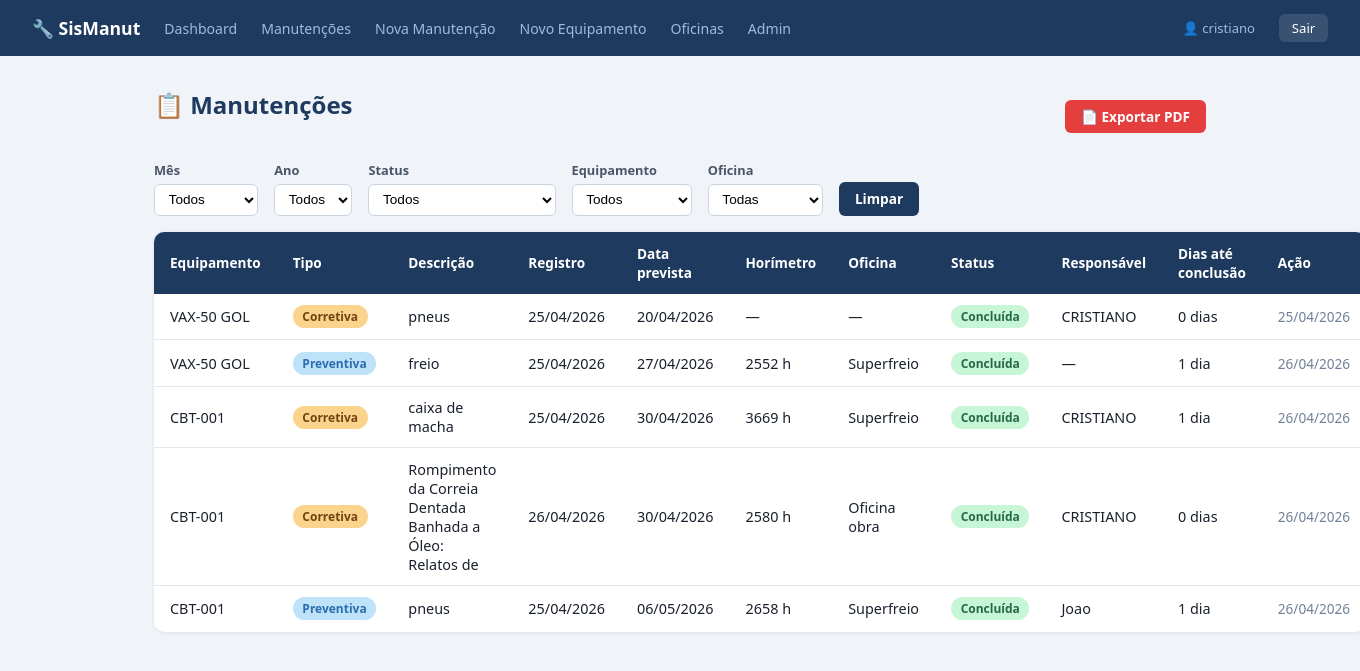
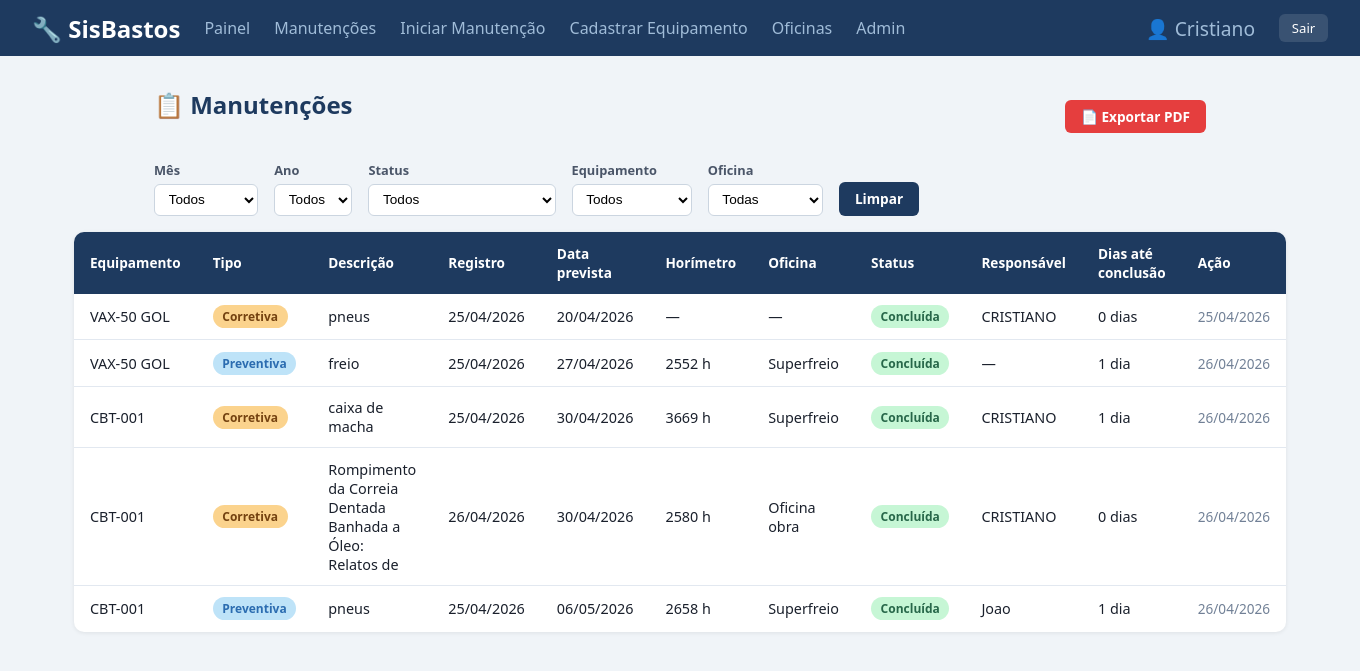
Before and after one commit to CristianoBasto/App_Manuten-o_equipamentos, a Django app: page /manutencoes/ in a window 1360 px wide. Shown: the top 671 px of the page. Run offline with Django 5.2, Linux system fonts and the light colour scheme; a user stored in the database is signed in; data comes from the database, SQL or seed files in the repository; both versions use the stored data as it was after the commit.

Commit message:
Mudança no layout do pdf e mudança no link de edição da manutenção

```diff
--- a/sistema_manutencao/manutencao/templates/manutencao/base.html
+++ b/sistema_manutencao/manutencao/templates/manutencao/base.html
@@ -6,16 +6,17 @@
   <title>Sistema de Manutenção</title>
   <style>
     *, *::before, *::after { box-sizing: border-box; margin: 0; padding: 0; }
-    body { font-family: system-ui, sans-serif; background: #f0f4f8; color: #1a202c; }
-    nav { background: #1e3a5f; padding: 0 2rem; display: flex; align-items: center; gap: 1.5rem; height: 56px; }
-    nav .brand { color: #fff; font-weight: 700; font-size: 1.1rem; text-decoration: none; }
-    nav a { color: #a0bcd8; text-decoration: none; font-size: .88rem; }
+    body { font-family: system-ui, sans-serif; background: #f0f4f8; color: #1a202c; padding-top: 56px; }
+    nav { background: #1e3a5f; padding: 0 2rem; display: flex; align-items: center; gap: 1.5rem; height: 56px; position: fixed; top: 0; left: 0; right: 0; z-index: 1000; }
+    nav .brand { color: #fff; font-weight: 700; font-size: 1.5rem; text-decoration: none; }
+    nav a { color: #a0bcd8; text-decoration: none; font-size: 1.0rem; }
     nav a:hover { color: #fff; }
     nav .spacer { flex: 1; }
-    nav .user-info { color: #a0bcd8; font-size: .82rem; }
+    nav .user-info { color: #a0bcd8; font-size: 1.2rem; }
     nav .btn-logout { background: rgba(255,255,255,.12); color: #fff; border: none; padding: .3rem .8rem; border-radius: 6px; font-size: .82rem; cursor: pointer; text-decoration: none; }
     nav .btn-logout:hover { background: rgba(255,255,255,.22); }
-    .container { max-width: 1100px; margin: 2rem auto; padding: 0 1.5rem; }
+    .container { max-width: 1100px; margin: 2rem auto; padding: 0 1.5rem; display: flex; flex-direction: column; align-items: center; }
+    .container > * { width: 100%; }
     h1 { font-size: 1.5rem; margin-bottom: 1.5rem; color: #1e3a5f; }
     h2 { font-size: 1.1rem; margin-bottom: 1rem; color: #2d4a6e; }
     .cards { display: grid; grid-template-columns: repeat(auto-fit, minmax(180px, 1fr)); gap: 1rem; margin-bottom: 2rem; }
@@ -56,17 +57,17 @@
 </head>
 <body>
   <nav>
-    <a class="brand" href="{% url 'dashboard' %}">🔧 SisManut</a>
-    <a href="{% url 'dashboard' %}">Dashboard</a>
+    <a class="brand" href="{% url 'dashboard' %}">🔧 SisBastos</a>
+    <a href="{% url 'dashboard' %}">Painel</a>
     <a href="{% url 'lista_manutencoes' %}">Manutenções</a>
-    <a href="{% url 'cadastrar_manutencao' %}">Nova Manutenção</a>
-    <a href="{% url 'cadastrar_equipamento' %}">Novo Equipamento</a>
+    <a href="{% url 'cadastrar_manutencao' %}">Iniciar Manutenção</a>
+    <a href="{% url 'cadastrar_equipamento' %}">Cadastrar Equipamento</a>
     <a href="{% url 'lista_oficinas' %}">Oficinas</a>
     {% if request.user.is_staff %}
     <a href="/admin/">Admin</a>
     {% endif %}
     <div class="spacer"></div>
-    <span class="user-info">👤 {{ request.user.username }}</span>
+    <span class="user-info">👤 {{ request.user.username | capfirst }}</span>
     <a href="{% url 'logout' %}" class="btn-logout">Sair</a>
   </nav>
   <div class="container">
--- a/sistema_manutencao/manutencao/templates/manutencao/dashboard.html
+++ b/sistema_manutencao/manutencao/templates/manutencao/dashboard.html
@@ -2,7 +2,7 @@
 {% block conteudo %}
 
 <div class="toolbar">
-  <h1>📊 Dashboard</h1>
+  <h1>📊 Painel</h1>
   <a href="{% url 'exportar_pdf' %}" class="btn btn-pdf">📄 Exportar PDF</a>
 </div>
 
--- a/sistema_manutencao/manutencao/templates/manutencao/lista_manutencoes.html
+++ b/sistema_manutencao/manutencao/templates/manutencao/lista_manutencoes.html
@@ -77,7 +77,13 @@
   <tbody>
     {% for m in manutencoes %}
     <tr>
-      <td>{{ m.equipamento }}</td>
+      <td>
+        {% if m.status != "concluida" and m.criado_por == request.user %}
+          <a href="{% url 'editar_manutencao' m.pk %}" style="color:#1e3a5f;font-weight:600;text-decoration:none;">{{ m.equipamento }}</a>
+        {% else %}
+          {{ m.equipamento }}
+        {% endif %}
+      </td>
       <td><span class="badge {{ m.tipo }}">{{ m.get_tipo_display }}</span></td>
       <td>{{ m.descricao }}</td>
       <td>{{ m.data_registro|date:"d/m/Y" }}</td>
@@ -96,9 +102,6 @@
       <td>
         {% if m.status != "concluida" %}
         <a href="{% url 'concluir_manutencao' m.pk %}" class="btn btn-success">✔ Concluir</a>
-        {% if m.criado_por == request.user %}
-        <a href="{% url 'editar_manutencao' m.pk %}" class="btn btn-primary" style="margin-left:.3rem;">✏️ Editar</a>
-        {% endif %}
         {% else %}
         <span style="color:#718096;font-size:.85rem;">{{ m.data_realizada|date:"d/m/Y" }}</span>
         {% endif %}
--- a/sistema_manutencao/manutencao/views.py
+++ b/sistema_manutencao/manutencao/views.py
@@ -5,7 +5,7 @@ from django.http import HttpResponse
 from .models import Equipamento, Manutencao, Oficina
 
 # PDF
-from reportlab.lib.pagesizes import A4
+from reportlab.lib.pagesizes import A4, landscape
 from reportlab.lib import colors
 from reportlab.lib.units import cm
 from reportlab.platypus import SimpleDocTemplate, Table, TableStyle, Paragraph, Spacer
@@ -215,7 +215,7 @@ def exportar_pdf(request):
     response = HttpResponse(content_type="application/pdf")
     response["Content-Disposition"] = f'attachment; filename="{nome_arquivo}"'
 
-    doc    = SimpleDocTemplate(response, pagesize=A4,
+    doc    = SimpleDocTemplate(response, pagesize=landscape(A4),
                                leftMargin=2*cm, rightMargin=2*cm,
                                topMargin=2*cm, bottomMargin=2*cm)
     styles = getSampleStyleSheet()
@@ -233,7 +233,7 @@ def exportar_pdf(request):
         textColor=colors.grey,
     )
 
-    story.append(Paragraph("Sistema de Controle de Manutenção", titulo_style))
+    story.append(Paragraph("SisBastos - Controle de Manutenção", titulo_style))
     story.append(Paragraph(
         f"Relatório de Manutenções — Período: {periodo}",
         ParagraphStyle("periodo", parent=styles["Heading2"], fontSize=12,
@@ -241,18 +241,18 @@ def exportar_pdf(request):
     ))
     story.append(Paragraph(
         f"Gerado em {timezone.now().strftime('%d/%m/%Y às %H:%M')} "
-        f"por {request.user.get_full_name() or request.user.username}",
+        f"por {(request.user.get_full_name() or request.user.username).capitalize()}",
         subtitulo_style
     ))
 
     # ── Cards de resumo ───────────────────────────────────────────────────────
     total      = Manutencao.objects.count()
-    pendentes  = Manutencao.objects.filter(status="pendente").count()
-    atrasadas  = Manutencao.objects.filter(status="atrasada").count()
+    pendentes  = Manutencao.objects.filter(status="aguardando_orcamento").count()
+    atrasadas  = Manutencao.objects.filter(status="orcamento_aprovado").count()
     concluidas = Manutencao.objects.filter(status="concluida").count()
 
     resumo_data = [
-        ["Total", "Pendentes", "Atrasadas", "Concluídas"],
+        ["Total", "Aguardando Orçamento", "Orcamento Aprovado", "Concluídas"],
         [str(total), str(pendentes), str(atrasadas), str(concluidas)],
     ]
     resumo_table = Table(resumo_data, colWidths=[4*cm]*4)
@@ -301,7 +301,7 @@ def exportar_pdf(request):
             dias,
         ])
 
-    col_widths = [2.6*cm, 1.7*cm, 3.8*cm, 1.9*cm, 1.9*cm, 1.6*cm, 2.2*cm, 1.7*cm, 2.0*cm, 1.3*cm]
+    col_widths = [3.8*cm, 2.2*cm, 5.5*cm, 2.4*cm, 2.4*cm, 2.0*cm, 3.0*cm, 2.2*cm, 2.8*cm, 1.8*cm]
     t = Table(rows, colWidths=col_widths, repeatRows=1)
 
     style_cmds = [
```
Also changed, not shown: sistema_manutencao/manutencao/templates/manutencao/login.html (+5 -5 lines), sistema_manutencao/db.sqlite3.
